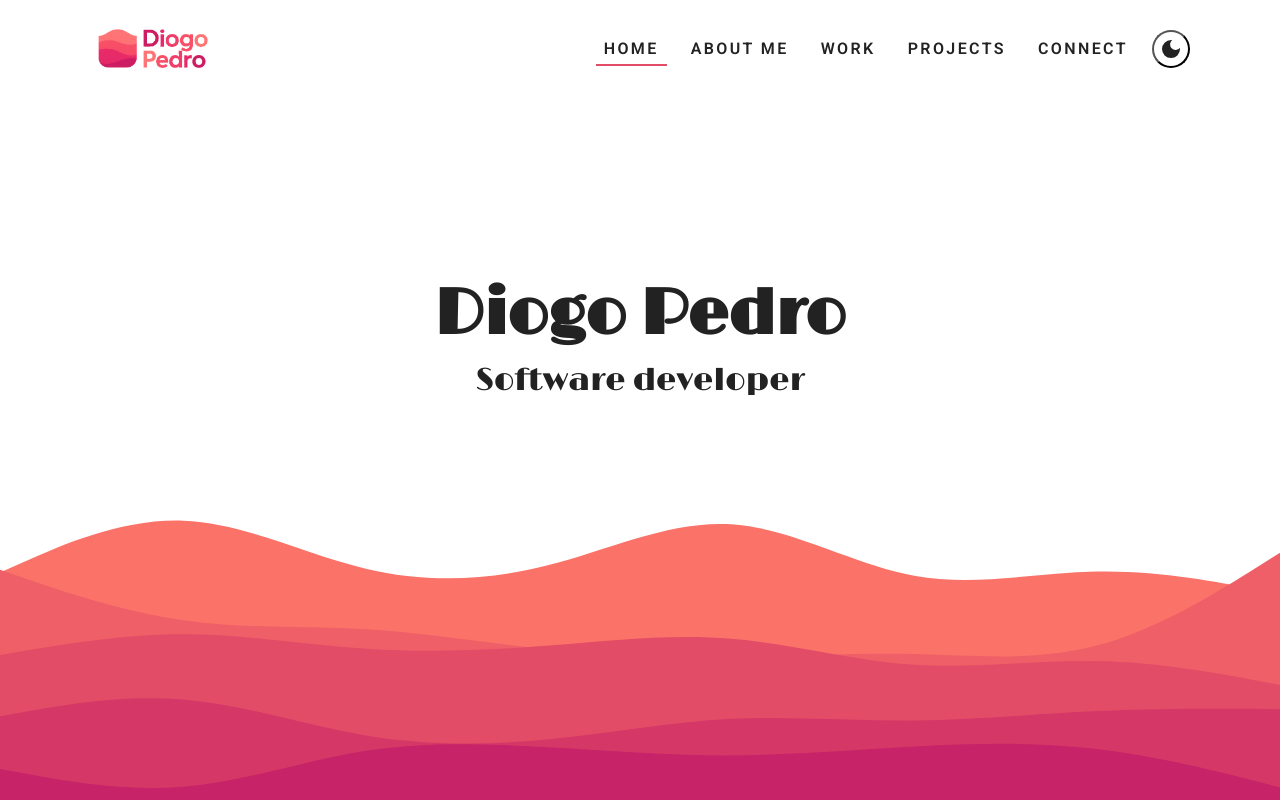
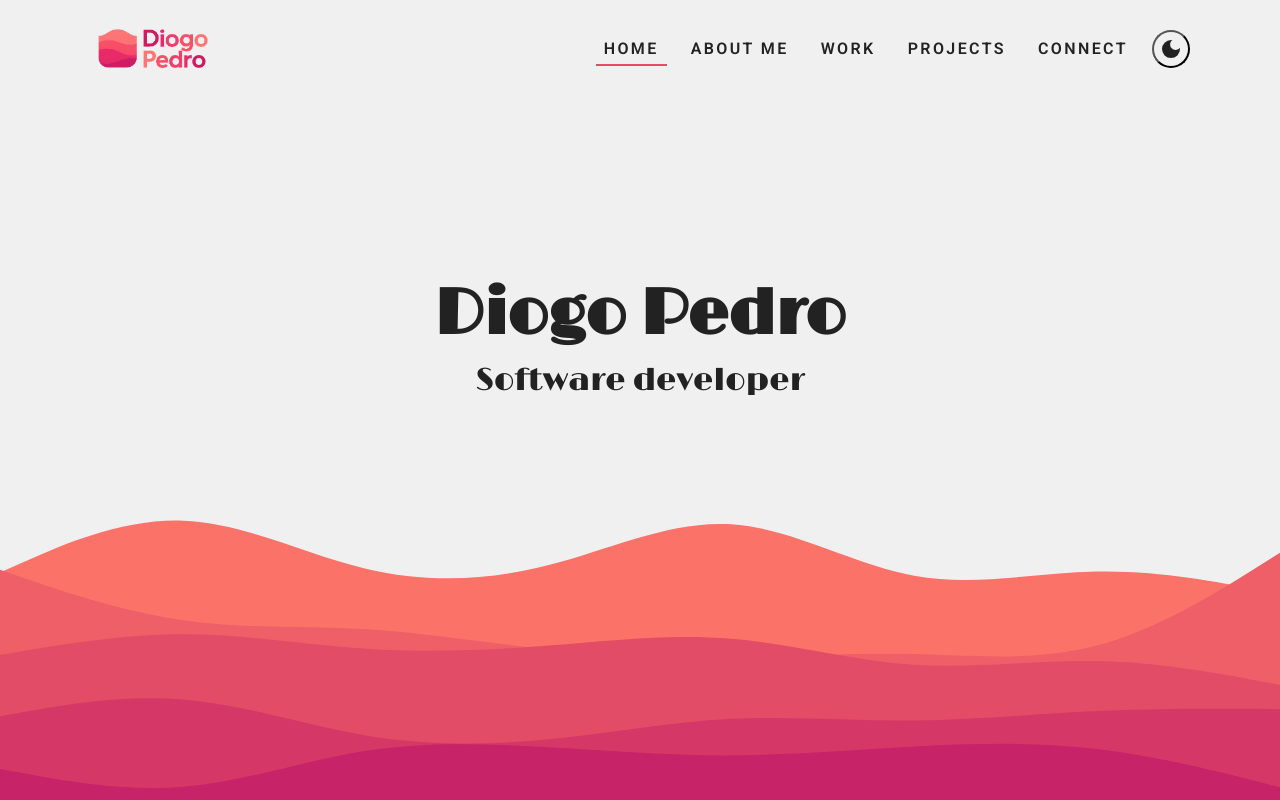
Before and after one commit to Diogoapedro/Portfolio, an Angular app: page /home in a window 1280 px wide. Shown: the top 800 px of the page. Built offline with nearby package versions, Linux system fonts and the light colour scheme.

Commit message:
Colors changed

```diff
--- a/src/styles.css
+++ b/src/styles.css
@@ -6,9 +6,8 @@ body { margin: 0; font-family: Roboto, "Helvetica Neue", sans-serif; background-
 
 body {
     --text-color: #222;
-    --bkg-color: #fff;
+    --bkg-color: #f0f0f0;
     --btn-txt-color: white;
-    --btn-bg-color: rgb(11, 88, 160);
     --accent-color: #e34c67;
 }
 
@@ -16,15 +15,9 @@ body.dark-theme {
     --text-color: #eee;
     --bkg-color: #252222;
     --btn-txt-color: rgb(46, 43, 43);
-    --btn-bg-color: rgb(20, 211, 195);
     --accent-color: #e34c67;
 }
 
 p, h1, h2 {
     color: var(--text-color);
 }
-
-button {
-    color: var(--btn-txt-color);
-    background-color: var(--btn-bg-color);
-}
```
